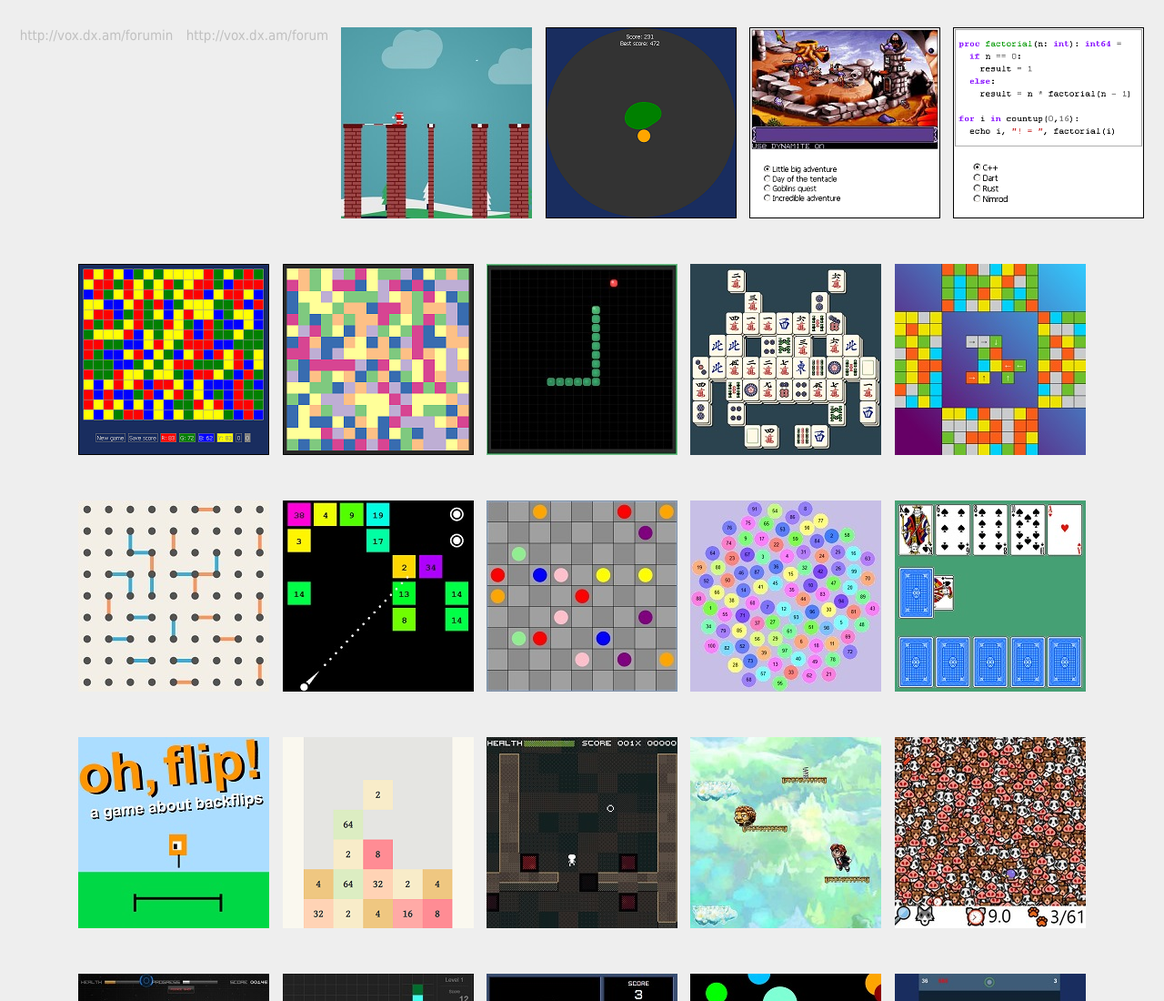
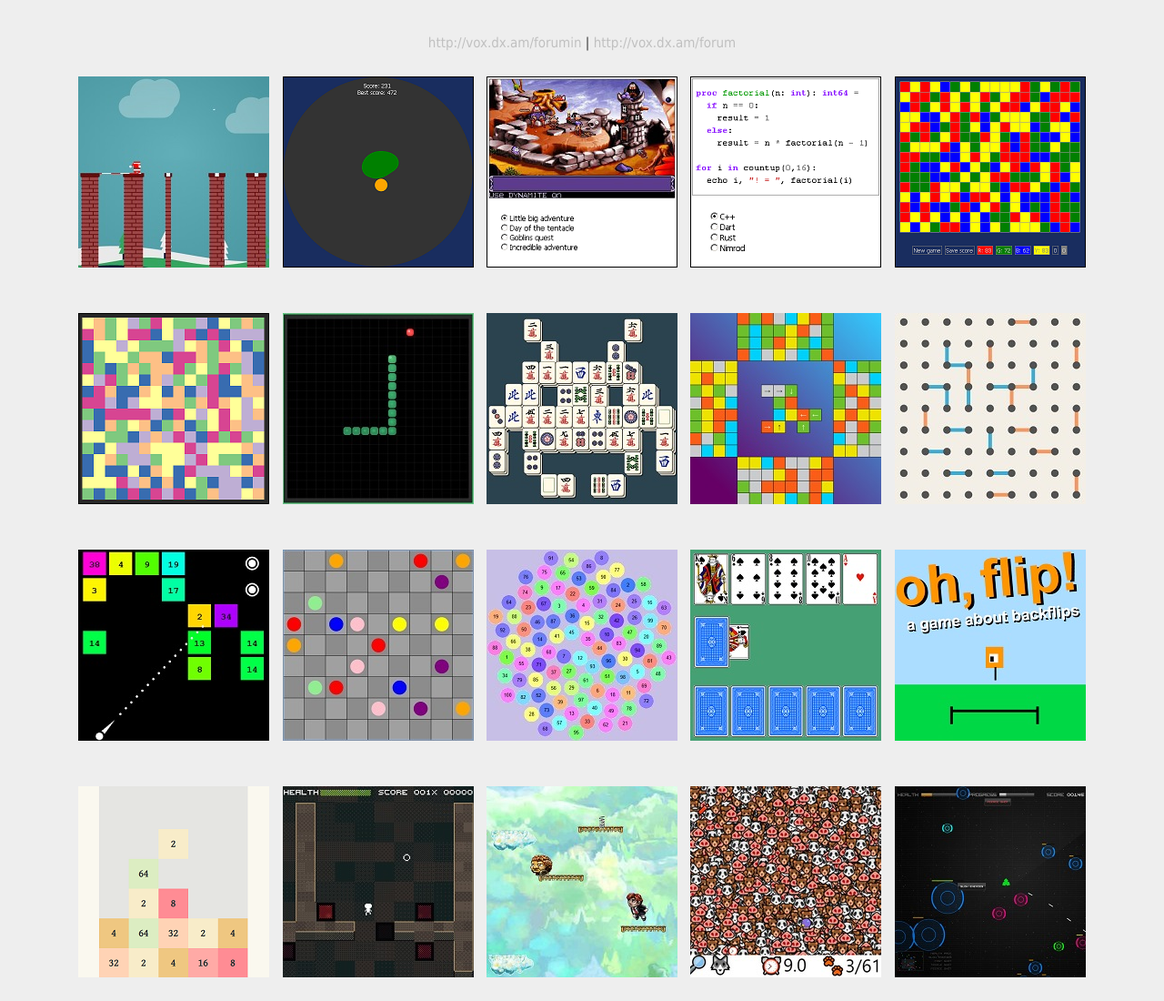
Before and after one commit to Alex-BLR/games, a plain HTML site: page index.html in a window 1280 px wide. Shown: the top 1100 px of the page at 91% size. Drawn offline with Linux system fonts and the light colour scheme.

Commit message:
Update index.html

```diff
--- a/index.html
+++ b/index.html
@@ -10,13 +10,9 @@
 <body>
  	<div class="main">
 		<ul id="og-grid" class="og-grid">
-			<li>
-				<a href="http://vox.dx.am/forumin/">http://vox.dx.am/forumin</a>
-			</li>
-
-			<li>
-				<a href="http://vox.dx.am/forumin/">http://vox.dx.am/forum</a>
-			</li>
+			<center>
+				<br><a href="http://vox.dx.am/forumin/">http://vox.dx.am/forumin</a> | <a href="http://vox.dx.am/forumin/">http://vox.dx.am/forum</a><br><br>
+			</center>
 
 			<li>
 				<a href="http://vox.dx.am/bridge/" data-largesrc="http://vox.dx.am/images/bridge_big.jpg" data-title="Bridge" data-description="Bridge - вам необходимо прокладывать путь по трубам чтобы не свалиться вниз. Набери 5 очков или больше, чтобы попасть в таблицу рекордов.">
```
